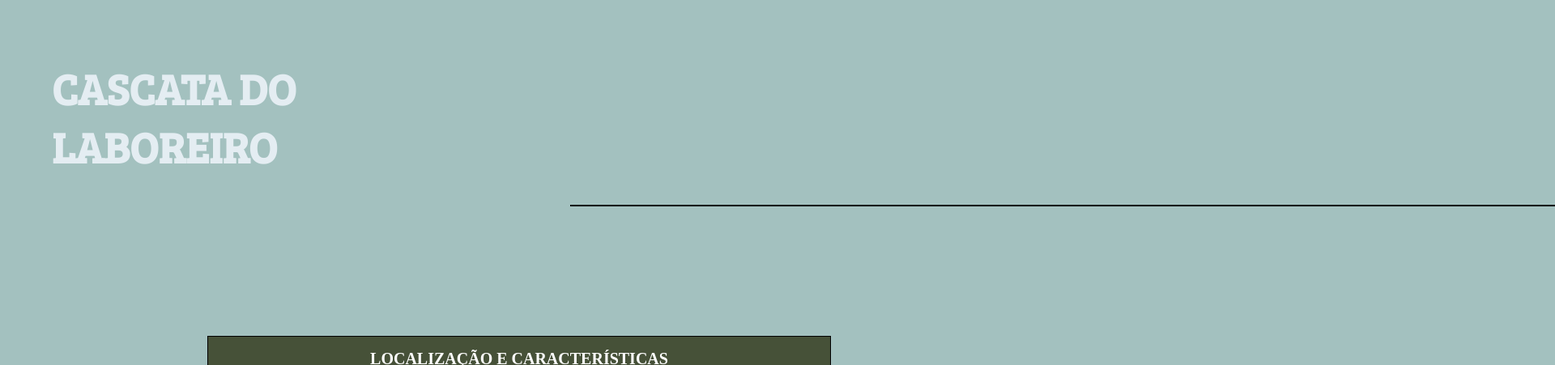
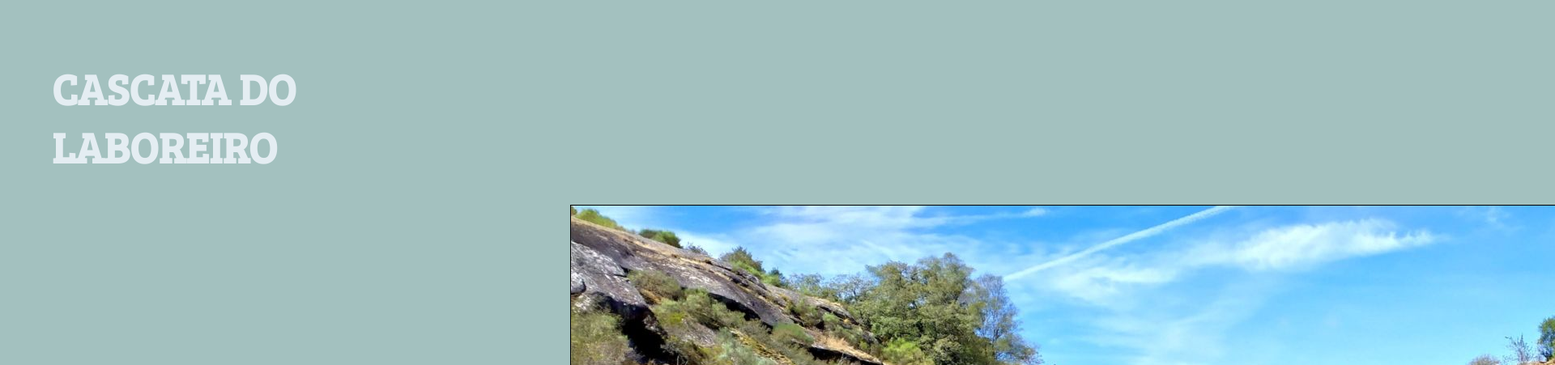
Before and after one commit to Waterfallthesis/waterfall, a plain HTML site: page 115.html in a window 1280 px wide. Shown: the part 91-542 px from the top of the page at 81% size, 1920 px wide, since content can reach past the window. Drawn offline with nearby package versions, Linux system fonts and the light colour scheme; grey boxes are pictures that could not be loaded.

Commit message:
Update 115.html

```diff
--- a/115.html
+++ b/115.html
@@ -33,7 +33,7 @@
         </div>
         <script src="./info_cascatas.js" defer></script>
         <h1 id="titulo"></h1>
-        <div id="imagem"></div>
+        <div id="imagem"><img src="laboreiro.jpg"></div>
         <div id="descricao">Localização e características</div>
         <div id="caixa">
             <div id="tabela">
```
